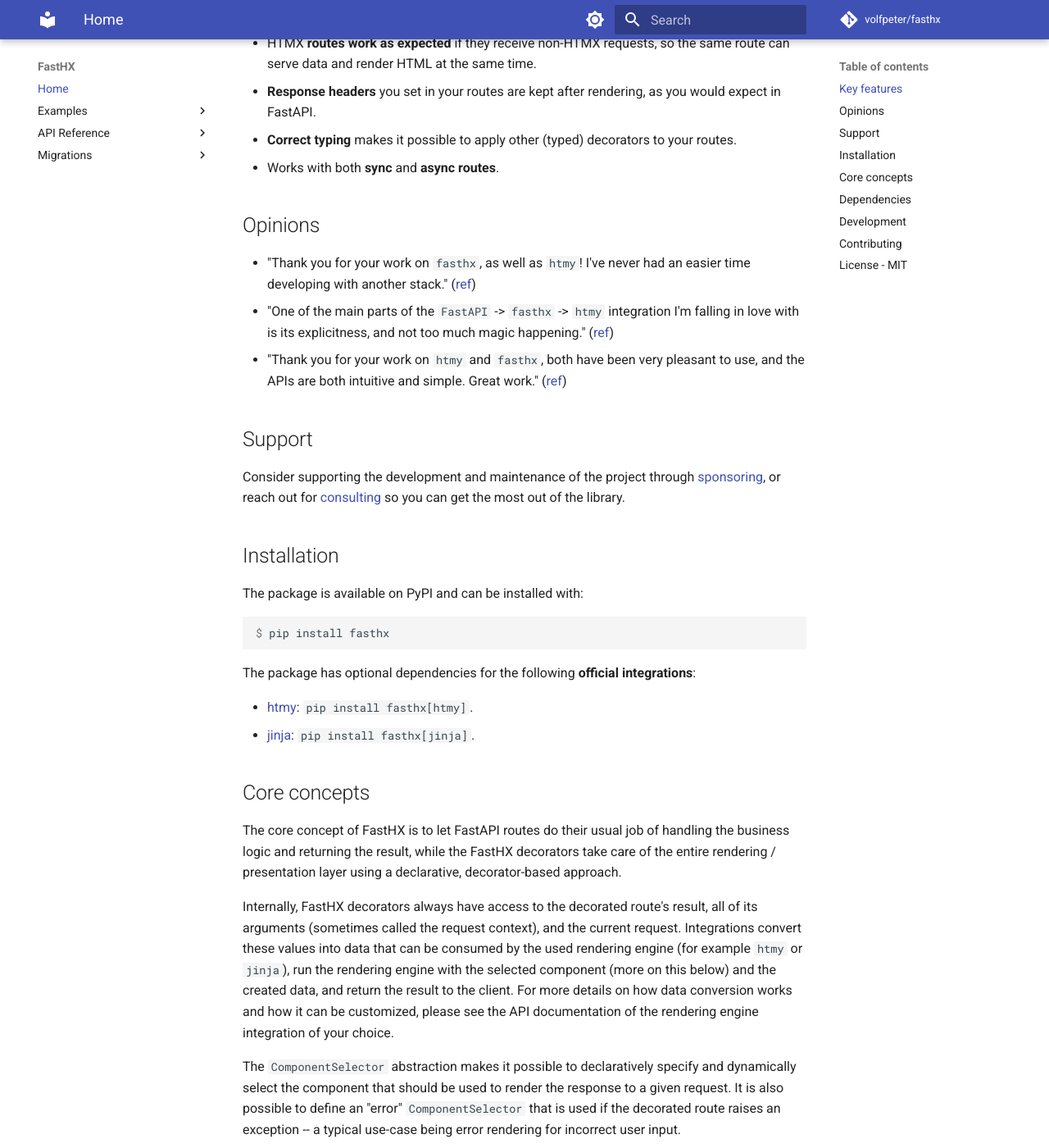
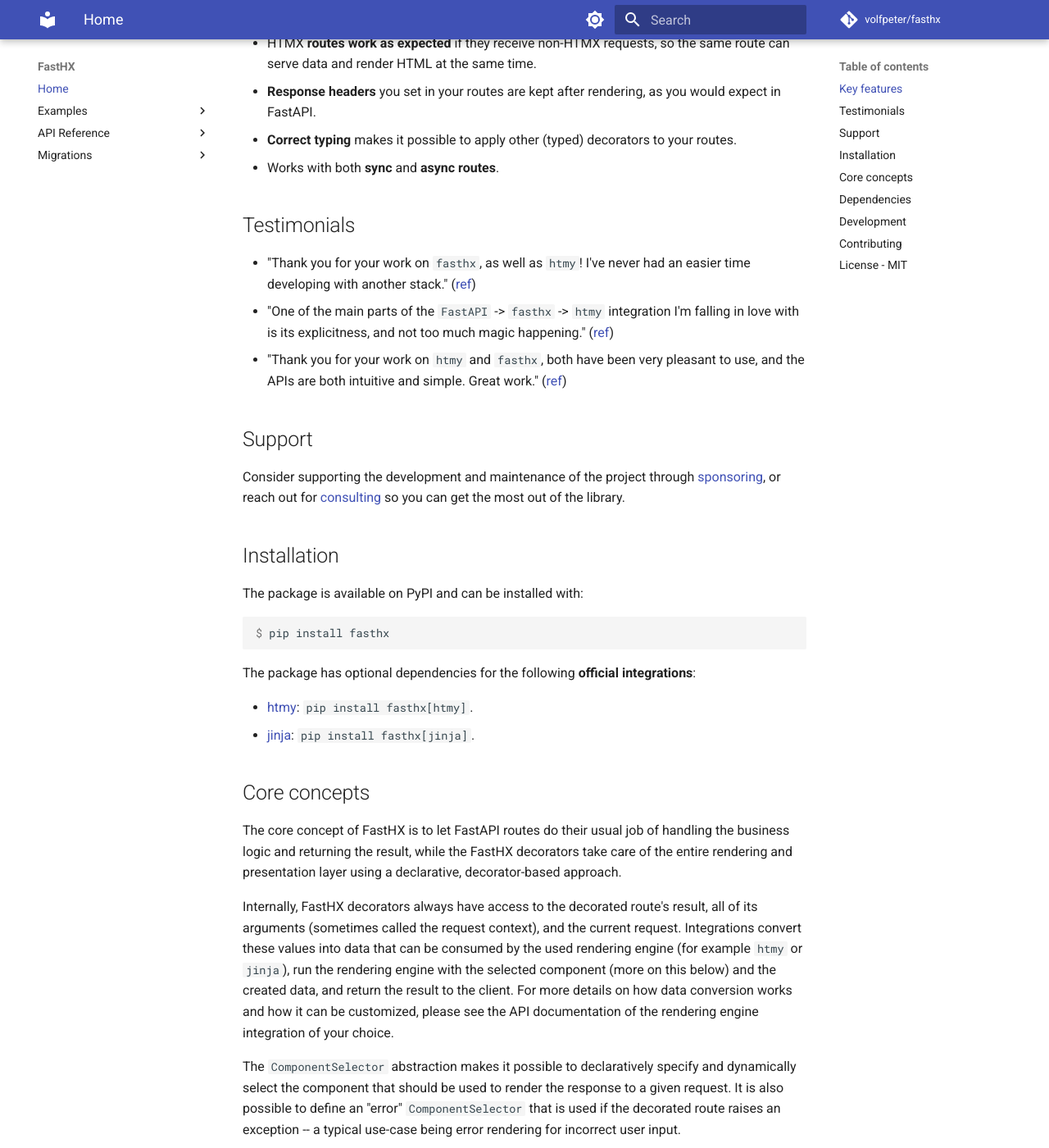
Before and after one commit to volfpeter/fasthx, an MkDocs documentation site: the page built from docs/index.md, in a window 1280 px wide and 1400 px high, scrolled down 585 px. Shown: the whole window at 82% size. Built offline with MkDocs 1.6.1 and Material for MkDocs 9.7.7, drawn with Linux system fonts in a browser that asks for light colours; comment, search, counter and statistics services are not loaded.

Commit message:
docs: processing comments from coderabbit review

```diff
--- a/docs/index.md
+++ b/docs/index.md
@@ -22,7 +22,7 @@
 - **Correct typing** makes it possible to apply other (typed) decorators to your routes.
 - Works with both **sync** and **async routes**.
 
-## Opinions
+## Testimonials
 
 - "Thank you for your work on `fasthx`, as well as `htmy`! I've never had an easier time developing with another stack." ([ref](https://github.com/volfpeter/fasthx/discussions/77))
 - "One of the main parts of the `FastAPI` -> `fasthx` -> `htmy` integration I'm falling in love with is its explicitness, and not too much magic happening." ([ref](https://github.com/volfpeter/fasthx/issues/54))
@@ -47,7 +47,7 @@
 
 ## Core concepts
 
-The core concept of FastHX is to let FastAPI routes do their usual job of handling the business logic and returning the result, while the FastHX decorators take care of the entire rendering / presentation layer using a declarative, decorator-based approach.
+The core concept of FastHX is to let FastAPI routes do their usual job of handling the business logic and returning the result, while the FastHX decorators take care of the entire rendering and presentation layer using a declarative, decorator-based approach.
 
 Internally, FastHX decorators always have access to the decorated route's result, all of its arguments (sometimes called the request context), and the current request. Integrations convert these values into data that can be consumed by the used rendering engine (for example `htmy` or `jinja`), run the rendering engine with the selected component (more on this below) and the created data, and return the result to the client. For more details on how data conversion works and how it can be customized, please see the API documentation of the rendering engine integration of your choice.
 
```
Also changed, not shown: README.md (+2 -2 lines).
